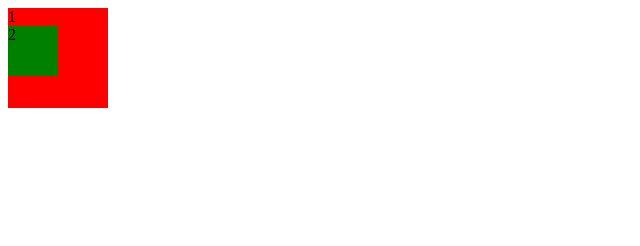
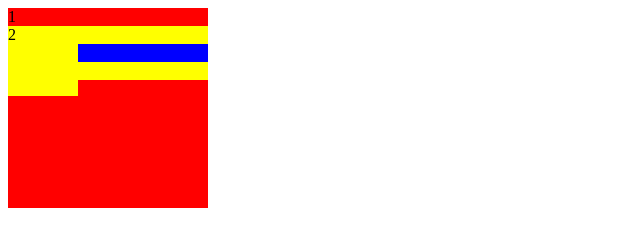
Before and after one commit to Wellici/help-git, a plain HTML site: page index.html in a window 1280 px wide. Shown: the whole page, without its empty margins (0-640 px from the left). Drawn offline with Linux system fonts and the light colour scheme.

Commit message:
Adicionei classes css

```diff
--- a/index.css
+++ b/index.css
@@ -1,12 +1,18 @@
 #a{
 	position: relative;
 	background-color: red;
-	width: 100px;
-	height: 100px;
+	width: 200px;
+	height: 200px;
 }
 #b {
 	position: absolute;
 	background-color: green;
-	width: 50px;
-	height: 50px;
+	width: 70px;
+	height: 70px;
 }
+section.blue , #b {
+	background-color: blue;
+}
+div.blue , #b{
+	background-color: yellow;
+}
--- a/index.html
+++ b/index.html
@@ -5,11 +5,22 @@
 	<link rel="stylesheet" type="text/css" href="./index.css">
 </head>
 <body>
-	<div id="a">
+	<div id="a" class="blue">
 		1
 		<div id="b">
 			2
 		</div>
+		<div class="blue">
+			3
+		</div>
+		<section class="blue">
+			4
+		</section>
+		<div class="blue">
+			5
+		</div>
 	</div>
+
+
 </body>
 </html>
```
